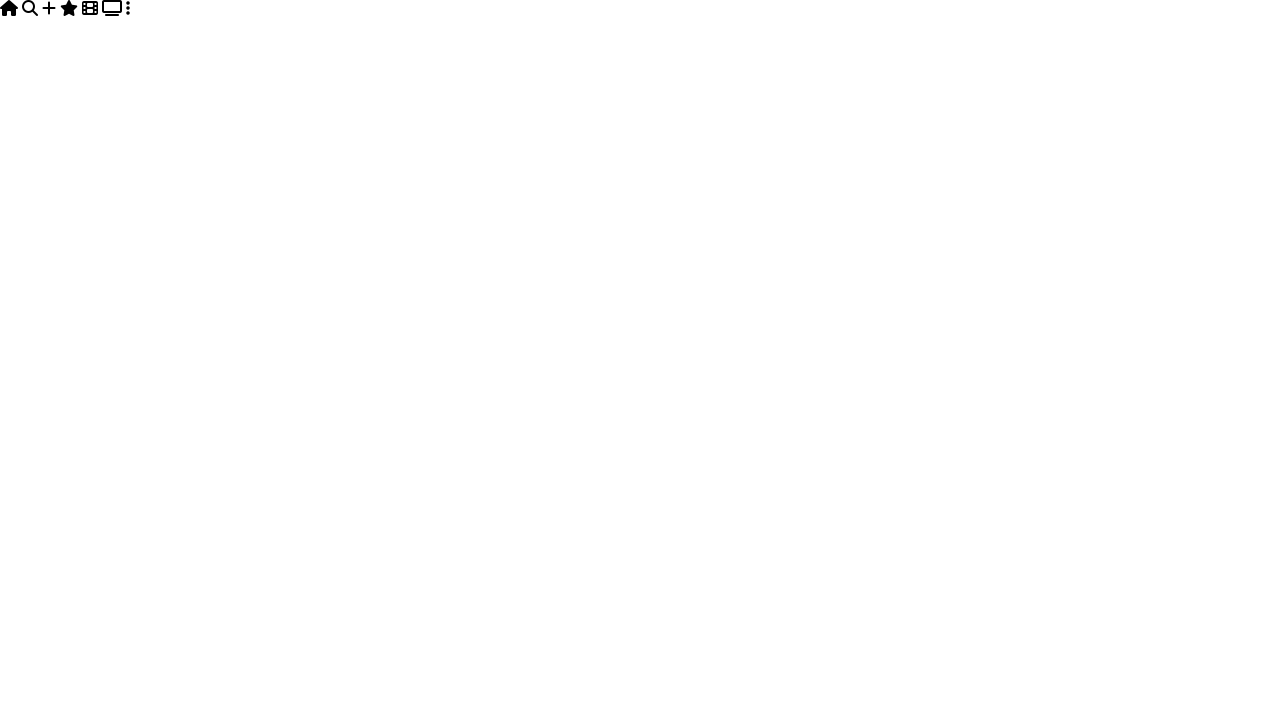
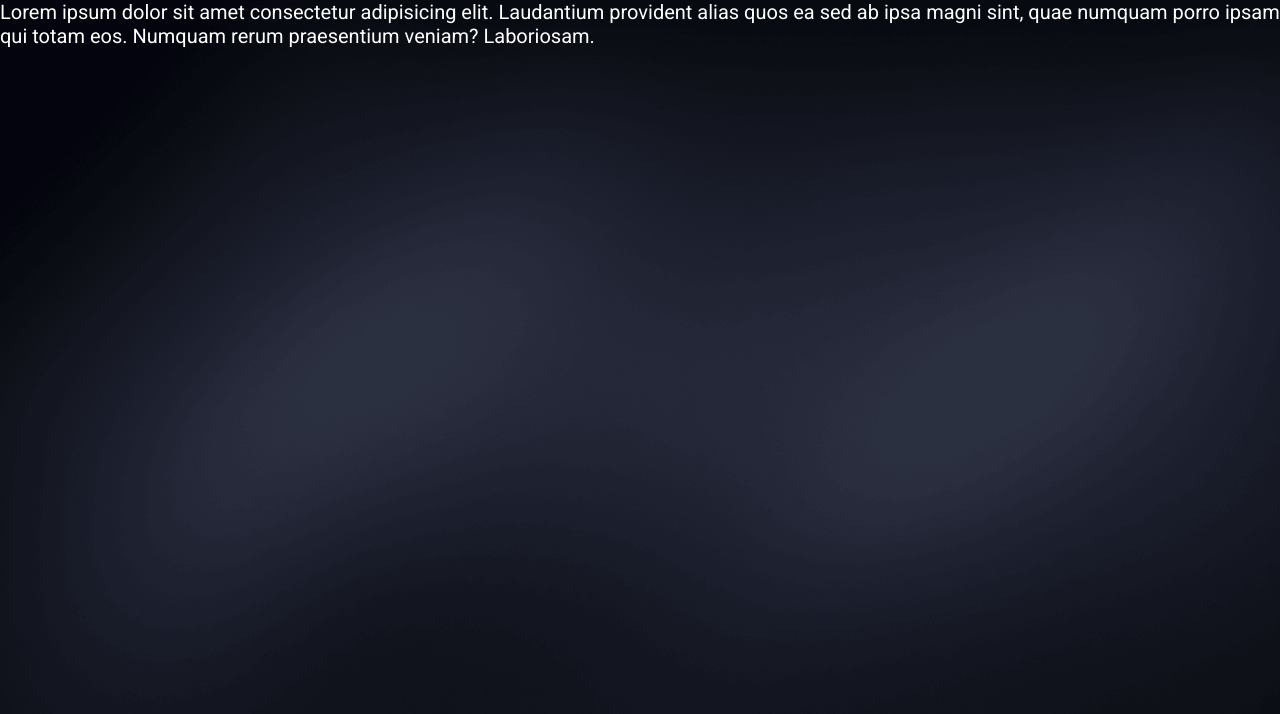
Before and after one commit to sync42johnny/kinoteka, a plain HTML site: page index.html in a window 1280 px wide. Drawn offline with Linux system fonts and the light colour scheme.

Commit message:
added global style to project

```diff
--- /dev/null
+++ b/assets/css/base/global.css
@@ -0,0 +1,18 @@
+html {
+  font-size: 62.5%;
+}
+
+body {
+  font-family: "Roboto", sans-serif;
+  color: white;
+  font-size: 2rem;
+}
+
+.background-fixed {
+  background: url("../../imgs/background.png") no-repeat;
+  background-size: cover;
+  position: fixed;
+  height: 100vh;
+  width: 100%;
+  z-index: -1;
+}
--- a/assets/css/style.css
+++ b/assets/css/style.css
@@ -1,2 +1,3 @@
 @import url(./base/reset.css);
 @import url(./base/fonts.css);
+@import url(./base/global.css);
--- a/index.html
+++ b/index.html
@@ -8,12 +8,11 @@
     <title>Kinoteka</title>
   </head>
   <body>
-    <i class="fa-solid fa-house"></i>
-    <i class="fa-solid fa-magnifying-glass"></i>
-    <i class="fa-solid fa-plus"></i>
-    <i class="fa-solid fa-star"></i>
-    <i class="fa-solid fa-film"></i>
-    <i class="fa-solid fa-tv"></i>
-    <i class="fa-solid fa-ellipsis-vertical"></i>
+    <div class="background-fixed"></div>
+    <div class="wrapper">
+      Lorem ipsum dolor sit amet consectetur adipisicing elit. Laudantium
+      provident alias quos ea sed ab ipsa magni sint, quae numquam porro ipsam
+      qui totam eos. Numquam rerum praesentium veniam? Laboriosam.
+    </div>
   </body>
 </html>
```
